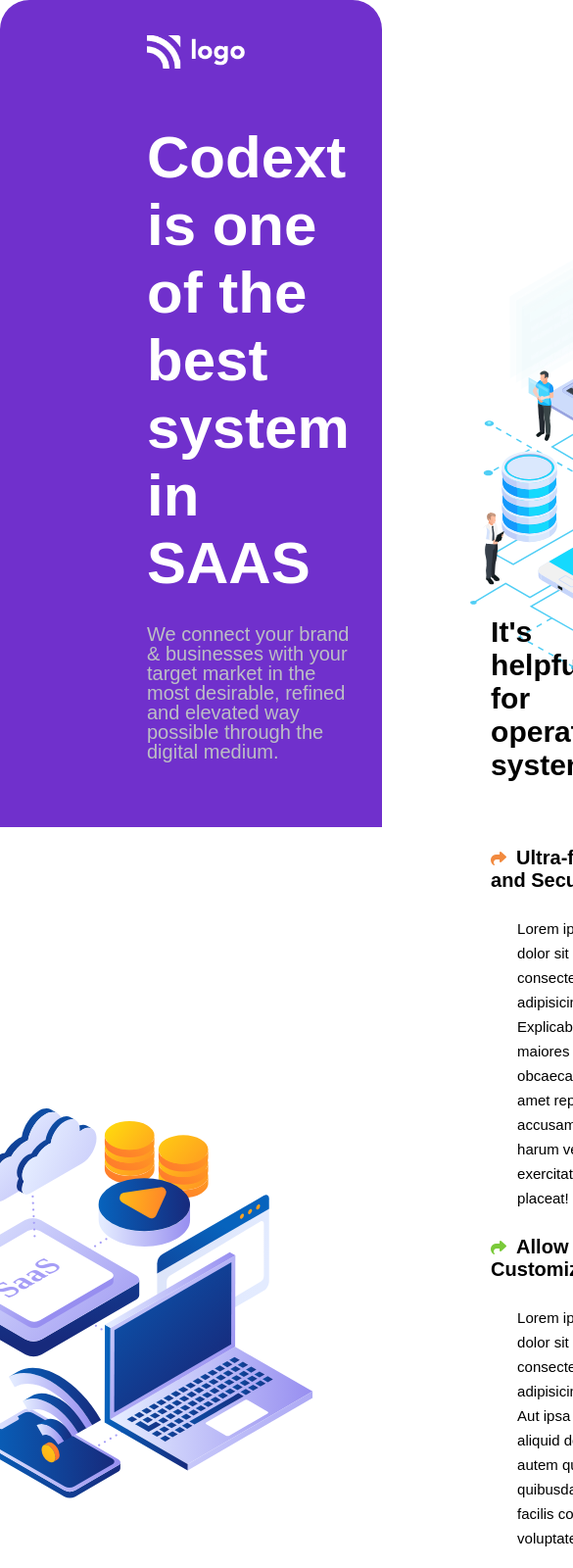
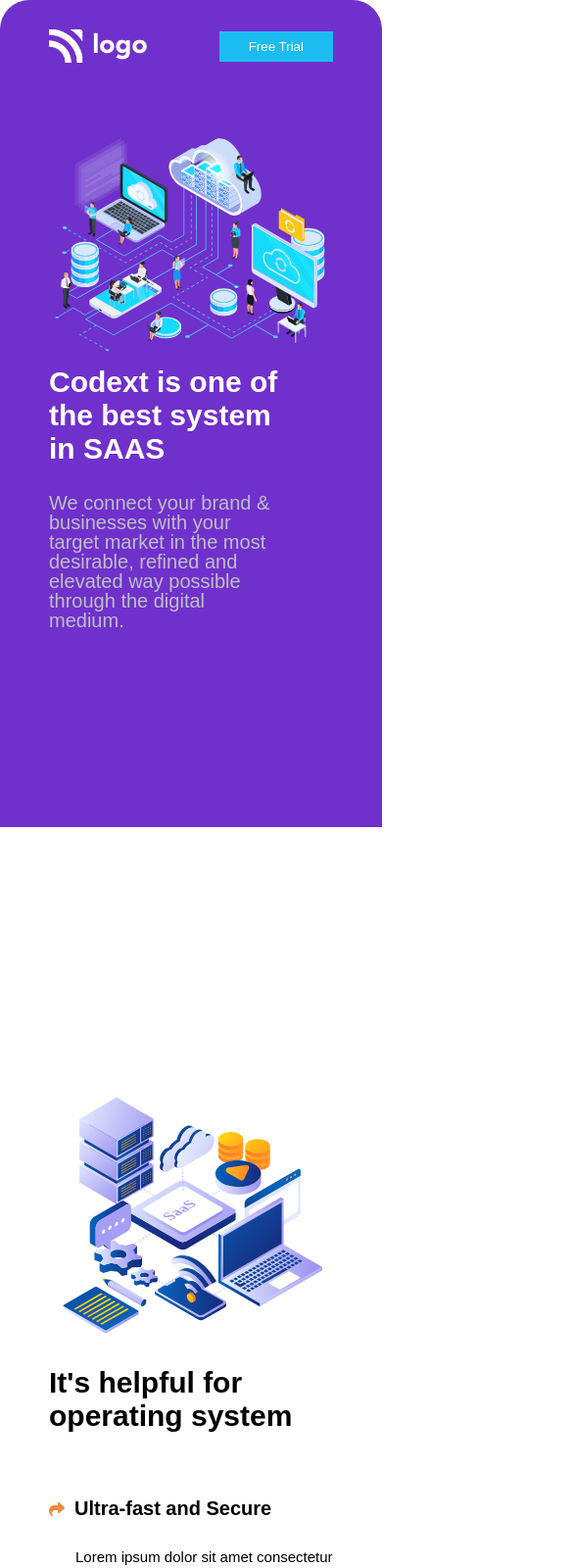
Before and after one commit to Ankit-Tanwar03/JS-Full-Stack-Development-Project-13, a plain HTML site: page index.html in a window 390 px wide. Shown: the top 1600 px of the page at 98% size, 585 px wide, since content can reach past the window. Drawn offline with Linux system fonts and the light colour scheme.

Commit message:
Mobile Responsive

```diff
--- a/style.css
+++ b/style.css
@@ -144,11 +144,13 @@
 .page3 .cards{
     display: flex;
     flex-direction: row;
-    justify-content: space-between;
+    flex-wrap: wrap;
+    justify-content: center;
     margin-top: 80px;
 }
 
 .page3 .card{
+    margin-top: 50px;
     text-align: center;
     margin-right: 15px;
     width: 200px;
@@ -239,3 +241,148 @@
 .page3 .card4{
     margin-right: 150px;
 }
+
+@media screen and (max-width:1500px) {
+    .page1 .navbar img{
+        margin-left: 50px;
+    }
+    .page1 .navbar button{
+        margin-right: 50px;
+    }
+
+    .page1 .bottom .col-right img{
+        margin-right: 50px;
+        width: 600px;
+    }
+
+    .page1 .bottom .col-left{
+        margin-right: 100px;
+        margin-left: 50px;
+    }
+
+    .page2 .col-left img{
+        margin-left: 50px;
+        width: 600px;
+    }
+
+    .page2 .col-right{
+        margin-right: 50px;
+        margin-left: 150px;
+    }
+    .page3 .card1{
+        margin-left: 50px;
+    }
+
+    .page3 .card4{
+        margin-right: 50px;
+    }
+}
+
+@media screen and (max-width:1130px){
+
+    .page1 .navbar ul{
+        margin-left: 150px;
+    }
+
+    .page1 .bottom .col-right img{
+        width: 500px;
+    }
+    .page2 .col-left img{
+        width: 500px;
+    }
+
+    .page2 .col-right{
+        margin-left: 50px;
+    }
+
+}
+
+@media screen and (max-width:950px){
+
+    .page1 .navbar ul{
+        margin-left: 100px;
+    }
+
+    .page1 .bottom .col-right img{
+        width: 500px;
+    }
+    .page2 .col-left img{
+        width: 400px;
+    }
+
+    .page1 .bottom .col-left h1{
+        font-size: 40px;
+    }
+
+    .page1 .bottom .col-left p{
+        margin-top: 28px;
+        font-size: 20px;
+        color: #bcbfc4;
+        line-height: 20px;
+    }
+}
+
+@media screen and (max-width:850px){
+
+    .page1 .navbar ul{
+        margin-left: 0px;
+    }
+
+    .page1 .bottom .col-right img{
+        width: 400px;
+    }
+    .page2 .col-left img{
+        width: 300px;
+    }
+
+    .page1 .navbar ul{
+        display: none;
+    }
+
+}
+
+@media screen and (max-width:760px){
+    .page1 .bottom{
+        flex-direction: column-reverse;
+        justify-content: center;
+        align-items: center;
+    }
+
+    .page1 .bottom .col-right img{
+        margin-right: 0px;
+    }
+
+    .page2{
+        height: 160vh;
+        margin-top: 50px;
+        display: flex;
+        flex-direction: column;
+        justify-content: center;
+        align-items: center;
+    }
+
+    .page2 .col-left img{
+        margin-left: 0px;
+    }
+
+}
+
+@media screen and (max-width:560px){
+
+    .page1 .bottom .col-left h1{
+        font-size: 30px;
+    }
+
+    .page1 .bottom .col-right img{
+        width: 300px;
+    }
+
+    .page3 .card1{
+        margin-left: 0px;
+    }
+
+    .page3 .card4{
+        margin-right: 0px;
+    }
+
+}
```
